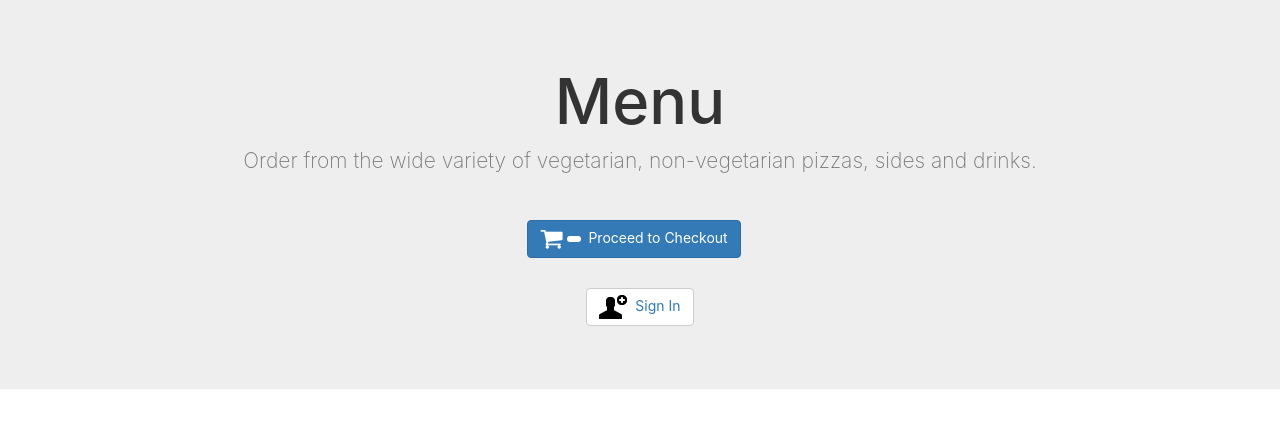
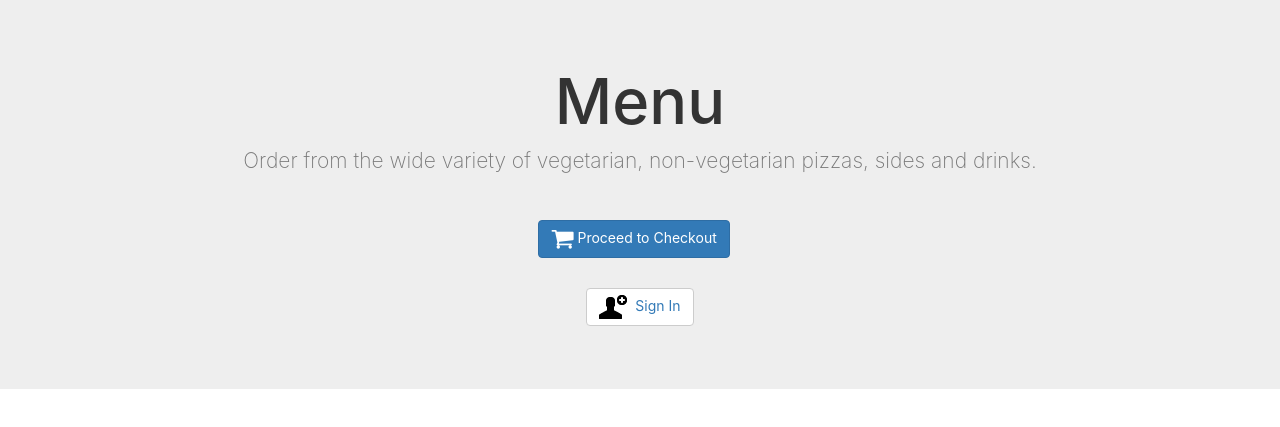
Before and after one commit to apul1421/table-client-side-app-retake, a Django app: page /cart/ in a window 1280 px wide. Shown: the part 75-502 px from the top of the page. Run offline with Django 3.2, Linux system fonts and the light colour scheme; data comes from the database, SQL or seed files in the repository; parts of the project's set-up code (start-up, migrations or seed data) failed here and were passed over; some libraries are stand-ins or nearby versions.

Commit message:
Update base.html

```diff
--- a/src/templates/base.html
+++ b/src/templates/base.html
@@ -34,7 +34,7 @@
       </div>
       <p>
         <br>
-        <a href='{% url "cart" %}' id="topmost_button_left" class="btn btn-primary topmost_button_left"><i class="fa fa-shopping-cart fa-navbar-cart" style="font-size: 1.7em;"></i> <span id="cart-count-badge" class="badge"> {{ request.session.cart_item_count}} </span> &nbsp;Proceed to Checkout</a>
+        <a href='{% url "cart" %}' id="topmost_button_left" class="btn btn-primary topmost_button_left"><i class="fa fa-shopping-cart fa-navbar-cart" style="font-size: 1.7em;"></i>&nbsp;Proceed to Checkout</a>
         &nbsp;<br class="gap"><br class="gap">
         <button type="button" class="btn btn-default"><a href="#" id="topmost_button_right"><img src="{% static 'img/glyphicons-7-user-add.png' %}">&nbsp; Sign In</a></button>
       </p>
```
